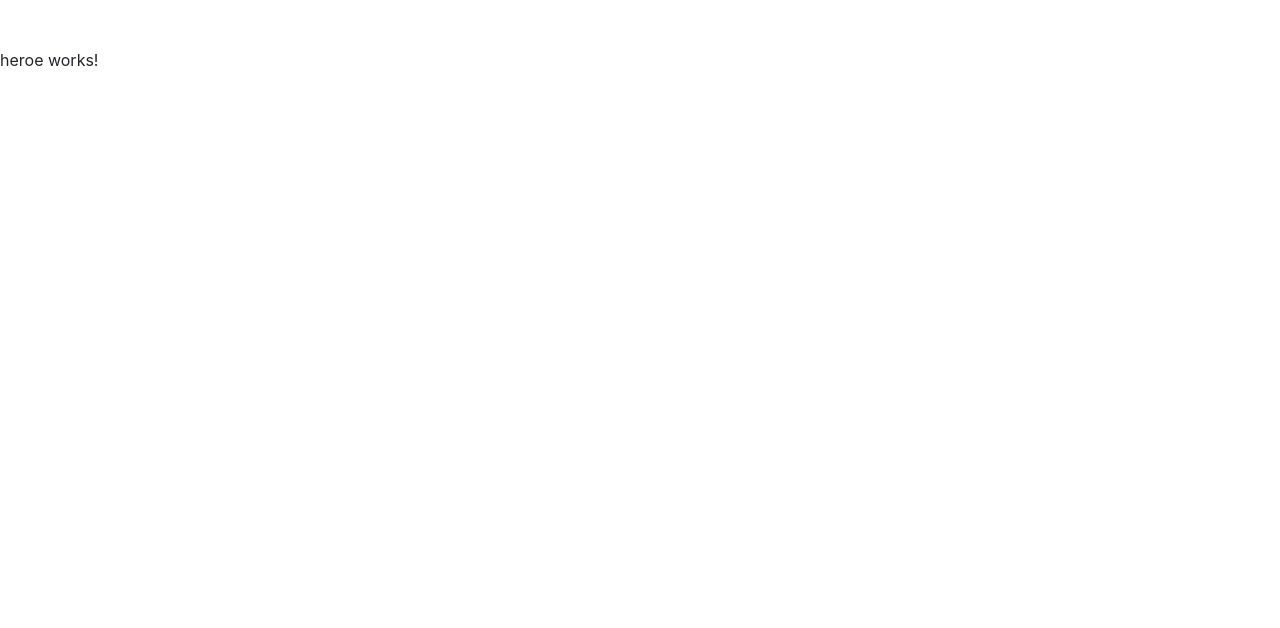
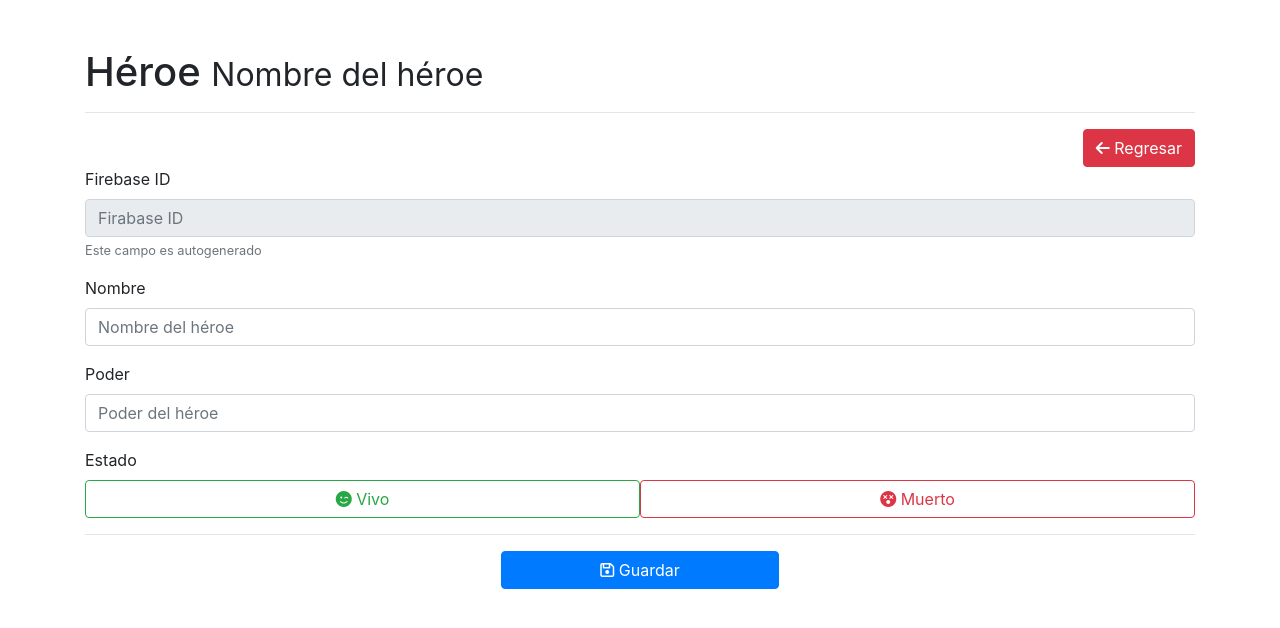
Before and after one commit to FacuBargut/CRUD_Angular, an Angular app: page /heroe/1 in a window 1280 px wide. Shown: the top 628 px of the page. Built offline with nearby package versions, Linux system fonts and the light colour scheme.

Commit message:
Diseño pagina

```diff
--- a/src/app/pages/heroe/heroe.component.html
+++ b/src/app/pages/heroe/heroe.component.html
@@ -1 +1,66 @@
-<p>heroe works!</p>
+<h1>Héroe <small>Nombre del héroe</small></h1>
+<hr>
+
+<div class="row text-right">
+    <div class="col">
+        <button class="btn btn-danger"
+                routerLink="/heroes"
+        >
+            <i class="fa fa-arrow-left"></i>
+            Regresar
+        </button>
+    </div>
+</div>
+
+<div class="row animated fadeIn faster">
+    <div class="col">
+        <form>
+            <div class="form-group">
+                <label for="" class="">Firebase ID</label>
+                <input type="text"
+                       class="form-control"
+                       disabled="disabled"
+                       placeholder="Firabase ID"
+                       >
+                <small class="form-text text-muted">Este campo es autogenerado</small>
+            </div>
+
+            <div class="form-group">
+                <label for="" class="">Nombre</label>
+                <input type="text"
+                        class="form-control"
+                        placeholder="Nombre del héroe"
+                        required
+                        >
+            </div>
+            <div class="form-group">
+                <label for="" class="">Poder</label>
+                <input type="text"
+                        class="form-control"
+                        placeholder="Poder del héroe"
+                        >
+            </div>
+            <div class="form-group">
+                <label for="" class="">Estado</label>
+                <br>
+                <button class="btn btn-outline-success w-50" type="button">
+                    <i class="fa fa-smile-wink"></i>
+                    Vivo
+                </button>
+                <button class="btn btn-outline-danger w-50" type="button">
+                        <i class="fa fa-dizzy"></i>
+                        Muerto
+                </button>
+            </div>
+
+            <hr>
+
+            <div class="form-group text-center">
+                <button type="submit"
+                        class="btn btn-primary w-25">
+                    <i class="fa fa-save"></i>
+                    Guardar
+                </button>
+            </div>
+    </form>
+</div>
--- a/src/index.html
+++ b/src/index.html
@@ -10,10 +10,7 @@
   <script src="https://kit.fontawesome.com/72c37f9d2e.js" crossorigin="anonymous"></script>
   <link rel="stylesheet" href="./assets/css/animate.css">
 </head>
-<body>
-  <div class="container animated fadeIn slow">
-
-  </div>
+<body class="container animated fadeIn slow">
   <app-root></app-root>
 </body>
 </html>
```
